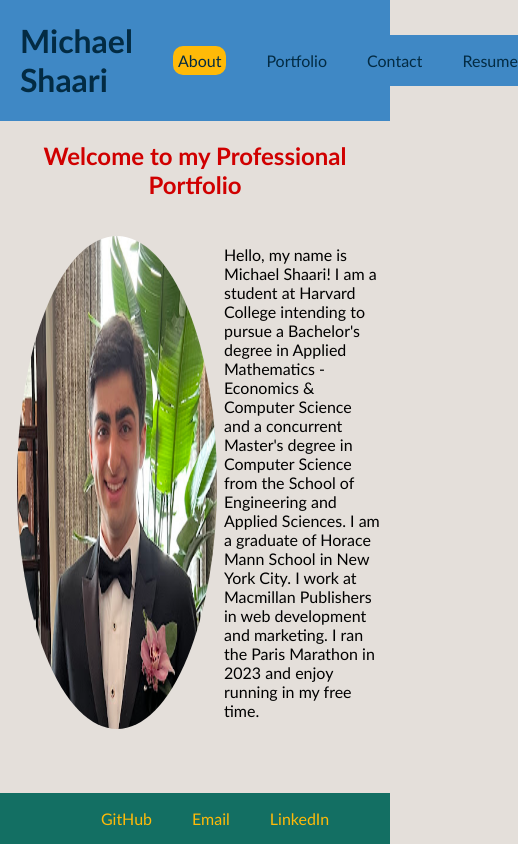
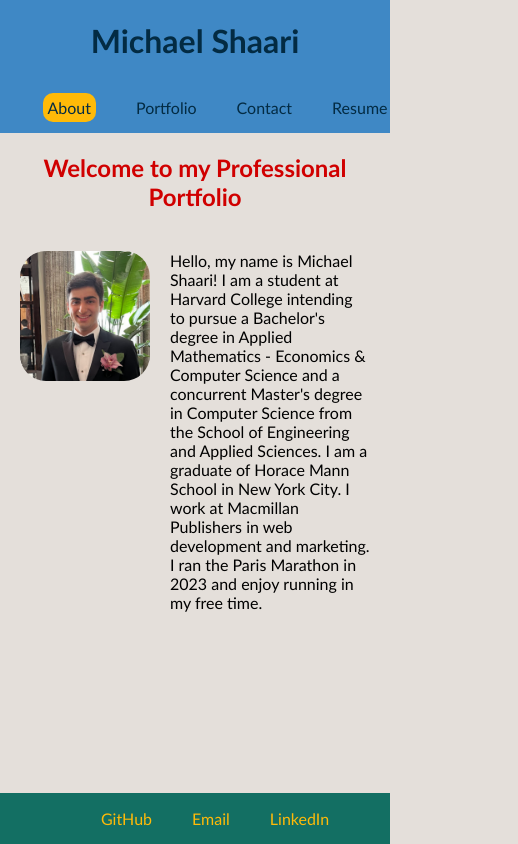
Before and after one commit to mshaari/react-portfolio, a React (Create React App) app: page / in a window 390 px wide. Shown: the whole page, 518 px wide, since content can reach past the window. Built offline with nearby package versions, Linux system fonts and the light colour scheme; the HTML template or start-up script is replaced by a standard one.

Commit message:
Mobile adjustments CSS

```diff
--- a/src/App.css
+++ b/src/App.css
@@ -17,17 +17,48 @@
 
 .AboutMe {
     background-color: transparent;
+    margin: 10px;
 }
 
 .Headshot {
     border-radius: 50%;
     width: 200px;
+    height: 200px;
     margin: 7px;
 }
 
 a {
     text-decoration: inherit;
     color: inherit;
+}
+
+@media screen and (max-width: 770px) {
+    .Header {
+        color: #032B43;
+        background-color: #3F88C5;
+        display: flex;
+        flex-direction: column;
+        align-items: center;
+        justify-content: space-between;
+        padding-left: 20px;
+        padding-right: 20px;
+    }
+
+    .Navigation {
+        display: flex;
+        justify-content: space-evenly;
+    }
+
+    .nav-item {
+        margin: 0px;
+    }
+
+    .Headshot {
+        border-radius: 20%;
+        width: 130px;
+        height: 130px;
+        margin: 10px;
+    }
 }
 
 .Header {
--- a/src/components/Footer.js
+++ b/src/components/Footer.js
@@ -1,5 +1,4 @@
-import React, { useState } from 'react';
-import Project from './Project';
+import React from 'react';
 
 function Footer() {
     return (
```
